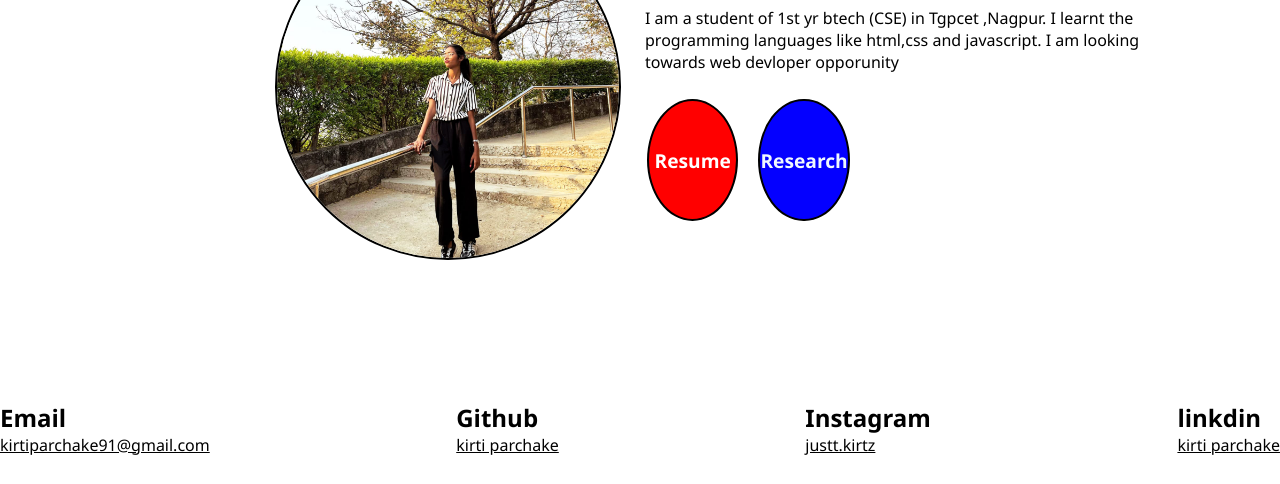
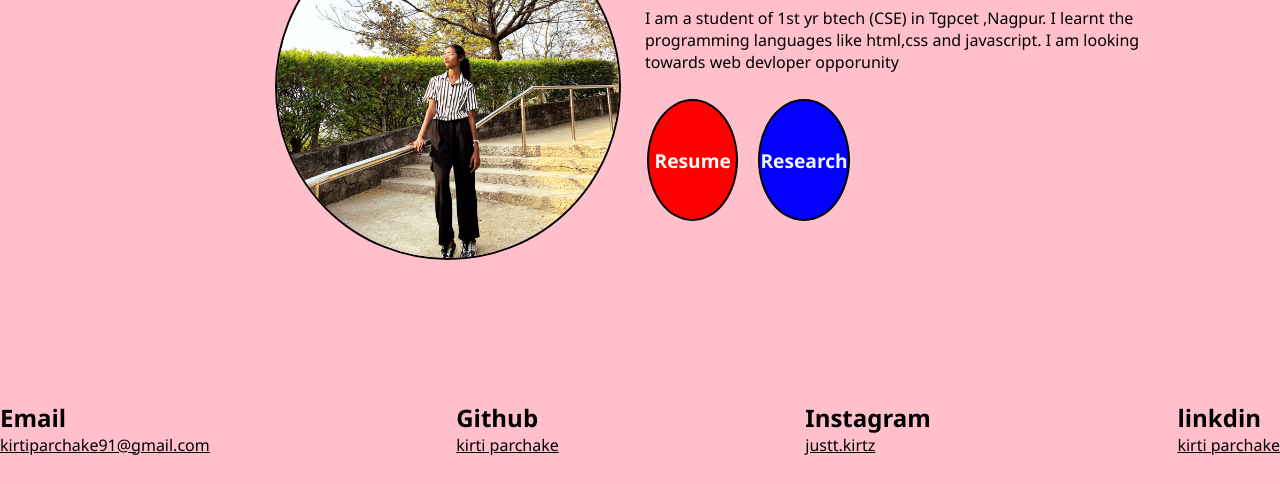
Before and after one commit to kirtiparchake/portfilo, a plain HTML site: page index.html in a window 1280 px wide. Shown: the part 316-800 px from the top of the page. Drawn offline with Linux system fonts and the light colour scheme.

Commit message:
change the color

```diff
--- a/style.css
+++ b/style.css
@@ -6,6 +6,7 @@
 body{
     height: 100%;
     width: 100%;
+    background-color: pink;
 }
 .main{
     height: 100vh;
@@ -117,6 +118,7 @@ h1{
     justify-content: center;
     align-items: center;
     justify-content: space-between;
+    /* background-color: rgb(61, 128, 128); */
 
 }
 .footer h7{
```
